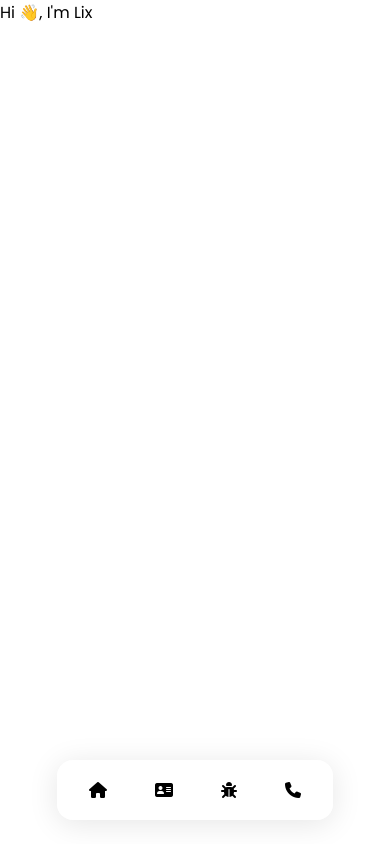
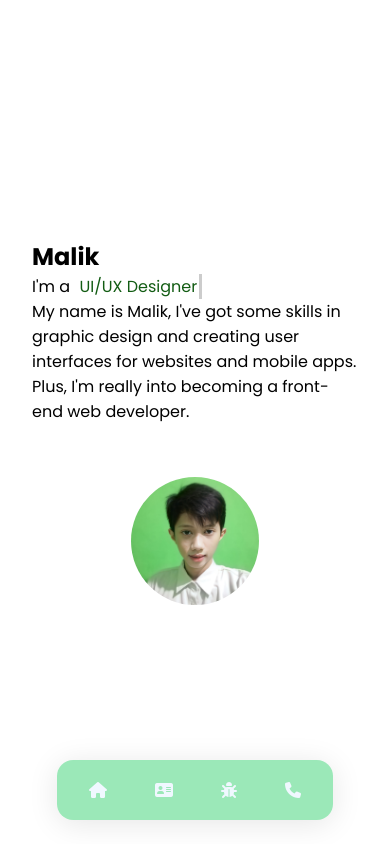
Before and after one commit to Malixl/porto, a plain HTML site: page index.html in a window 390 px wide. Shown: the top 844 px of the page. Drawn offline with Linux system fonts and the light colour scheme.

Commit message:
hero page 8️⃣0️⃣%

```diff
--- a/css/desk.css
+++ b/css/desk.css
@@ -10,6 +10,9 @@
 html,
 body {
   font-family: "poppins";
+}
+
+main {
 }
 
 .nav-wrapper {
@@ -32,11 +35,11 @@ ul {
   gap: 5em;
   justify-content: center;
   align-items: center;
-  background: rgba(255, 255, 255, 0.52);
+  background: rgba(38, 205, 100, 0.46);
   border-radius: 16px;
   box-shadow: 0 4px 30px rgba(0, 0, 0, 0.1);
-  backdrop-filter: blur(8.9px);
-  -webkit-backdrop-filter: blur(8.9px);
+  backdrop-filter: blur(7.5px);
+  -webkit-backdrop-filter: blur(7.5px);
   padding: 0 2em;
   font-weight: bold;
 }
@@ -57,17 +60,100 @@ a {
   color: black;
 }
 
-#hero {
+img {
+  width: 128px;
+  height: 128px;
+  object-fit: cover;
+  border-radius: 50%;
+}
+
+.hero {
   height: 100vh;
 }
-#about {
-  background-color: #d5fafc;
+.about {
   height: 100vh;
 }
-#project {
+.project {
   height: 100vh;
 }
-#contact {
-  background-color: #18609a;
+.contact {
   height: 100vh;
 }
+
+section {
+  height: 100%;
+  display: flex;
+  align-items: center;
+  padding: 0 15rem;
+}
+
+.hero-wrapper {
+  display: flex;
+  align-items: center;
+}
+
+.text-hero {
+  margin-right: 10rem;
+}
+
+.img-wrapper {
+  display: flex;
+  justify-content: flex-end;
+}
+
+#about {
+  background-color: #b6c4b6;
+}
+#project {
+}
+#contact {
+  background-color: #b6c4b6;
+}
+
+.myname {
+  font-weight: bold;
+  font-size: 150%;
+}
+
+//typing start
+.container p {
+  font-size: 3rem;
+  padding: 0.5rem;
+  font-weight: bold;
+  letter-spacing: 0.1rem;
+  text-align: center;
+  overflow: hidden;
+}
+.container p span.typed-text {
+  font-weight: normal;
+  color: #125c13;
+  margin-left: 7pt;
+}
+.container p span.cursor {
+  display: inline-block;
+  background-color: #ccc;
+  margin-left: 0.1rem;
+  width: 3px;
+  animation: blink 1s infinite;
+}
+.container p span.cursor.typing {
+  animation: none;
+}
+@keyframes blink {
+  0% {
+    background-color: #ccc;
+  }
+  49% {
+    background-color: #ccc;
+  }
+  50% {
+    background-color: transparent;
+  }
+  99% {
+    background-color: transparent;
+  }
+  100% {
+    background-color: #ccc;
+  }
+}
+//typing end
--- a/css/tab.css
+++ b/css/tab.css
@@ -0,0 +1,19 @@
+@media (max-width: 868px) {
+  section {
+    padding: 0 2rem;
+  }
+
+  .text-hero {
+    margin-bottom: 40pt;
+    margin-right: 0;
+  }
+
+  .hero-wrapper {
+    display: flex;
+    flex-direction: column;
+  }
+
+  .img-wrapper {
+    justify-content: center;
+  }
+}
--- a/index.html
+++ b/index.html
@@ -17,40 +17,63 @@
       <nav>
         <ul>
           <li>
-            <a href="#hero"><i class="fa-solid fa-house"></i></a>
+            <a href="#hero"
+              ><i class="fa-solid fa-house" style="color: aliceblue"></i
+            ></a>
           </li>
           <li>
-            <a href="#about"><i class="fa-solid fa-address-card"></i></a>
+            <a href="#about"
+              ><i class="fa-solid fa-address-card" style="color: aliceblue"></i
+            ></a>
           </li>
           <li>
-            <a href="#project"><i class="fa-solid fa-bug"></i></a>
+            <a href="#project"
+              ><i class="fa-solid fa-bug" style="color: aliceblue"></i
+            ></a>
           </li>
           <li>
-            <a href="#contact"><i class="fa-solid fa-phone"></i></a>
+            <a href="#contact"
+              ><i class="fa-solid fa-phone" style="color: aliceblue"></i
+            ></a>
           </li>
         </ul>
       </nav>
     </div>
     <main>
-      <div id="hero">
+      <div class="hero" id="hero">
         <section>
           <div class="hero-wrapper">
             <div class="text-hero">
-              <p>Hi 👋, I'm Lix</p>
+              <p class="myname">Malik</p>
+              <div class="container">
+                <p>
+                  I'm a<span class="typed-text"></span
+                  ><span class="cursor">&nbsp;</span>
+                </p>
+              </div>
+              <p>
+                My name is Malik, I've got some skills in graphic design and
+                creating user interfaces for websites and mobile apps. Plus, I'm
+                really into becoming a front-end web developer.
+              </p>
+            </div>
+            <div class="img-wrapper">
+              <img src="./img/lix.jpg" alt="" />
             </div>
           </div>
         </section>
       </div>
-      <div id="about">
+      <div class="about" id="about">
         <section></section>
       </div>
-      <div id="project">
+      <div class="project" id="project">
         <section></section>
       </div>
-      <div id="contact">
+      <div class="contact" id="contact">
         <section></section>
       </div>
     </main>
     <footer></footer>
   </body>
+  <script src="/js/index.js"></script>
 </html>
--- a/js/index.js
+++ b/js/index.js
@@ -0,0 +1,45 @@
+const typedTextSpan = document.querySelector(".typed-text");
+const cursorSpan = document.querySelector(".cursor");
+
+const textArray = ["UI/UX Designer", "Graphic Designer", "Front-End Developer"];
+const typingDelay = 200;
+const erasingDelay = 100;
+const newTextDelay = 2000; // Delay between current and next text
+let textArrayIndex = 0;
+let charIndex = 0;
+
+function type() {
+  if (charIndex < textArray[textArrayIndex].length) {
+    if (!cursorSpan.classList.contains("typing"))
+      cursorSpan.classList.add("typing");
+    typedTextSpan.textContent += textArray[textArrayIndex].charAt(charIndex);
+    charIndex++;
+    setTimeout(type, typingDelay);
+  } else {
+    cursorSpan.classList.remove("typing");
+    setTimeout(erase, newTextDelay);
+  }
+}
+
+function erase() {
+  if (charIndex > 0) {
+    if (!cursorSpan.classList.contains("typing"))
+      cursorSpan.classList.add("typing");
+    typedTextSpan.textContent = textArray[textArrayIndex].substring(
+      0,
+      charIndex - 1
+    );
+    charIndex--;
+    setTimeout(erase, erasingDelay);
+  } else {
+    cursorSpan.classList.remove("typing");
+    textArrayIndex++;
+    if (textArrayIndex >= textArray.length) textArrayIndex = 0;
+    setTimeout(type, typingDelay + 1100);
+  }
+}
+
+document.addEventListener("DOMContentLoaded", function () {
+  // On DOM Load initiate the effect
+  if (textArray.length) setTimeout(type, newTextDelay + 250);
+});
```
